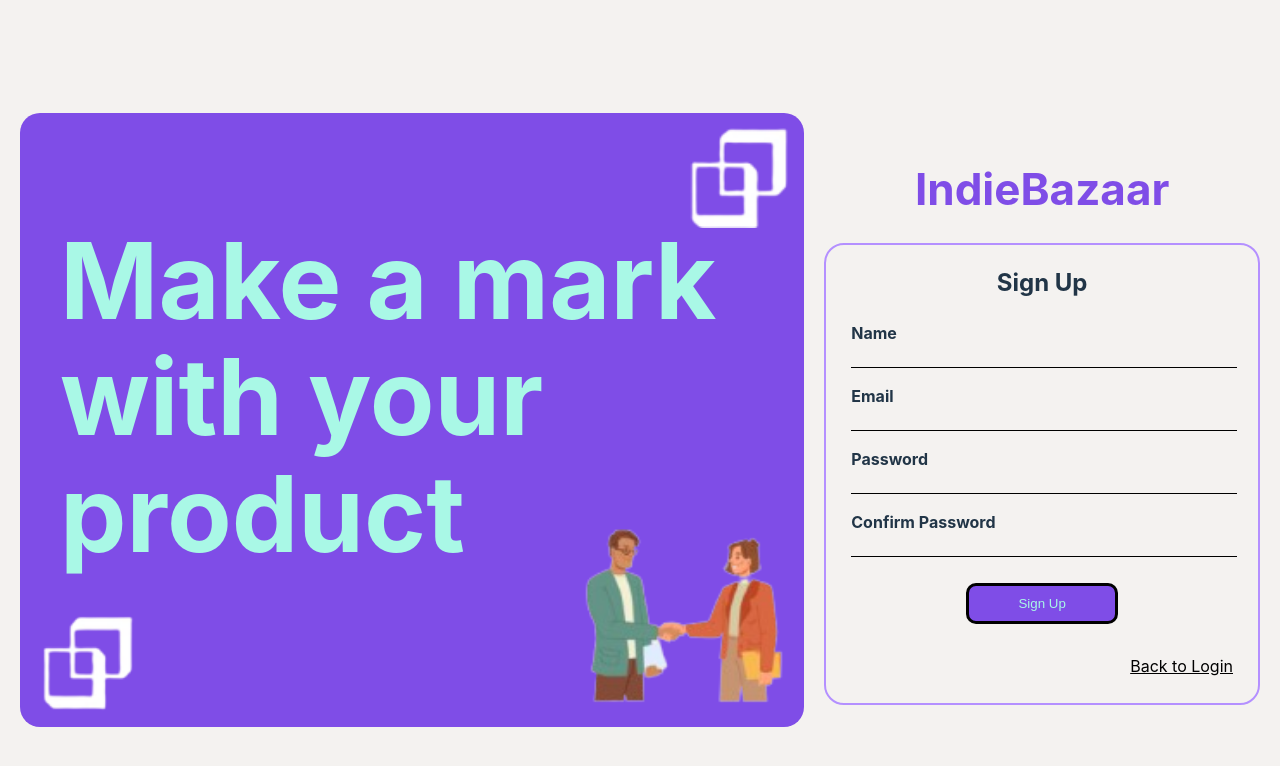
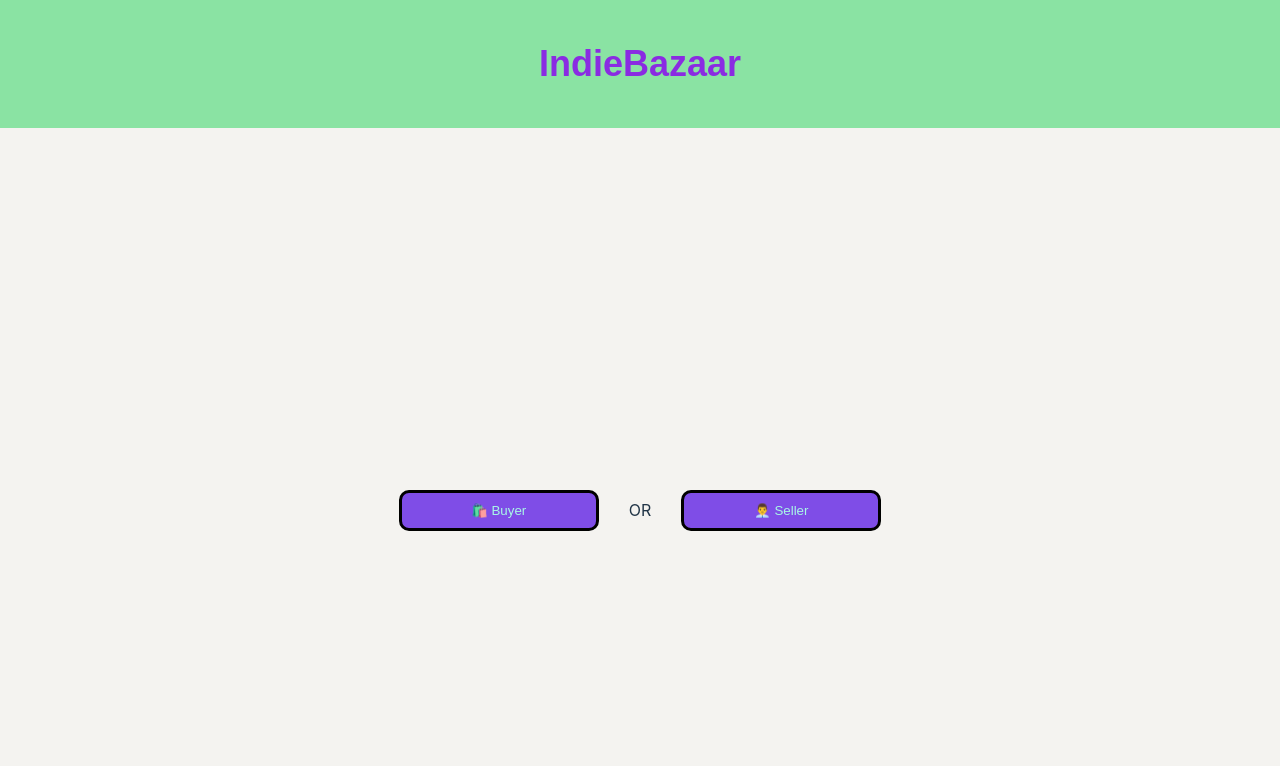
Before and after one commit to Batool-AA/IndieBazaar, a React (Vite) app in the folder IndieBazaar/: page / in a window 1280 px wide. Shown: the top 766 px of the page. Built offline with nearby package versions, Linux system fonts and the light colour scheme.

Commit message:
buyer-seller page and new page components

```diff
--- a/IndieBazaar/src/App.jsx
+++ b/IndieBazaar/src/App.jsx
@@ -1,13 +1,15 @@
 import "./App.css"
 import LoginPage from  "./pages/Login-Page/login-page"
 import SignUpPage from "./pages/Signup-Page/signup-page"
+import BuyerSellerPage from "./pages/buyer-seller-page/buyer-seller-page"
 
 
 function App () {
   return (
     <>
       {/* <LoginPage/> */}
-      <SignUpPage/>
+      {/* <SignUpPage/> */}
+      <BuyerSellerPage/>
     </>
   )
 }
--- /dev/null
+++ b/IndieBazaar/src/components/buyer-seller/buyer-seller.css
@@ -0,0 +1,14 @@
+/* Styling each button container */
+.buyer-seller {
+    width: 200px; /* Set a fixed width for each button container */
+    margin: 0 10px; /* Space between buttons */
+}
+
+/* Styling the overall container for the buttons */
+.buyer-seller-container {
+    display: flex;
+    justify-content: center; /* Center the buttons horizontally */
+    align-items: center; /* Vertically align the buttons with the "OR" text */
+    font-weight: 400;
+    gap: 20px; /* Space between the button and the "OR" text */
+}
--- /dev/null
+++ b/IndieBazaar/src/components/buyer-seller/buyer-seller.jsx
@@ -0,0 +1,17 @@
+import "./buyer-seller.css"
+
+const BuyerSeller = () => {
+    return (
+      <div className='buyer-seller-container'>
+        <button className="button-basic buyer-seller">
+          <span role="img" aria-label="buyer">🛍️</span> Buyer
+        </button>
+        <span>OR</span>
+        <button className="button-basic buyer-seller">
+          <span role="img" aria-label="seller">👨‍💼</span> Seller
+        </button>
+      </div>
+    );
+  };
+
+  export default BuyerSeller;
--- /dev/null
+++ b/IndieBazaar/src/components/header/header.css
@@ -0,0 +1,16 @@
+.header-container {
+    background-color: #8AE3A3; /* Green background */
+    width: 100vw; /* Make sure it spans the full viewport width */
+    text-align: center;
+    padding: 20px 0; /* Padding for vertical spacing */
+    margin: 0; /* Remove any default margins */
+    position: fixed; /* Keeps the header at the top of the page */
+    top: 0;
+    left: 0;
+  }
+
+  .header-title {
+    font-family: 'Arial', sans-serif;
+    color: #8A2BE2;
+    font-size: 36px;
+  }
--- /dev/null
+++ b/IndieBazaar/src/components/header/header.jsx
@@ -0,0 +1,11 @@
+import './header.css'; // Import the header.css file
+
+const Header = () => {
+  return (
+    <div className="header-container">
+      <h1 className="header-title">IndieBazaar</h1>
+    </div>
+  );
+};
+
+export default Header;
--- a/IndieBazaar/src/index.css
+++ b/IndieBazaar/src/index.css
@@ -13,10 +13,12 @@
   -moz-osx-font-smoothing: grayscale;
 }
 
-
+ /* *{
+  border: 1px solid black;
+ } */
 body {
   margin: 0;
-  display: flex;
+  /* display: flex; */
   place-items: center;
   min-width: 320px;
   min-height: 100vh;
@@ -45,7 +47,7 @@ img {
 @media (prefers-color-scheme: light) {
   :root {
     color: #213547;
-    background-color: rgb(244, 242, 240);
+    background-color: rgb(244, 243, 240);
   }
   a:hover {
     color: #747bff;
--- /dev/null
+++ b/IndieBazaar/src/pages/buyer-seller-page/buyer-seller-page.css
@@ -0,0 +1,17 @@
+.buyer-seller-page-container {
+  display: flex;
+  flex-direction: column;
+  align-items: center;
+  justify-content: center;
+  height: 100vh;
+  /* background-color: #f9f9f9; */
+  padding-top: 100px; /* Padding to accommodate the fixed header */
+}
+
+.buyer-seller-buttons-container {
+  display: flex;
+  justify-content: center; /* Centers the buttons horizontally */
+  align-items: center; /* Aligns the buttons vertically */
+  width: 100%; /* Ensure container spans full width */
+  margin-top: 20px;
+}
--- /dev/null
+++ b/IndieBazaar/src/pages/buyer-seller-page/buyer-seller-page.jsx
@@ -0,0 +1,17 @@
+import BuyerSeller from '../../components/buyer-seller/buyer-seller.jsx';
+import Header from '../../components/header/header.jsx';
+
+import './buyer-seller-page.css'; // Import the buyer-seller-page CSS
+
+const BuyerSellerPage = () => {
+  return (
+    <div className="buyer-seller-page-container">
+      <Header />
+      <div className="buyer-seller-buttons-container">
+        <BuyerSeller />
+      </div>
+    </div>
+  );
+};
+
+export default BuyerSellerPage;
```
Also changed, not shown: IndieBazaar/src/components/filter-box/filterbox.css (added), IndieBazaar/src/components/filter-box/filterbox.jsx (added), IndieBazaar/src/components/navigationbar/navigation.css (added), IndieBazaar/src/components/navigationbar/navigation.jsx (added).
